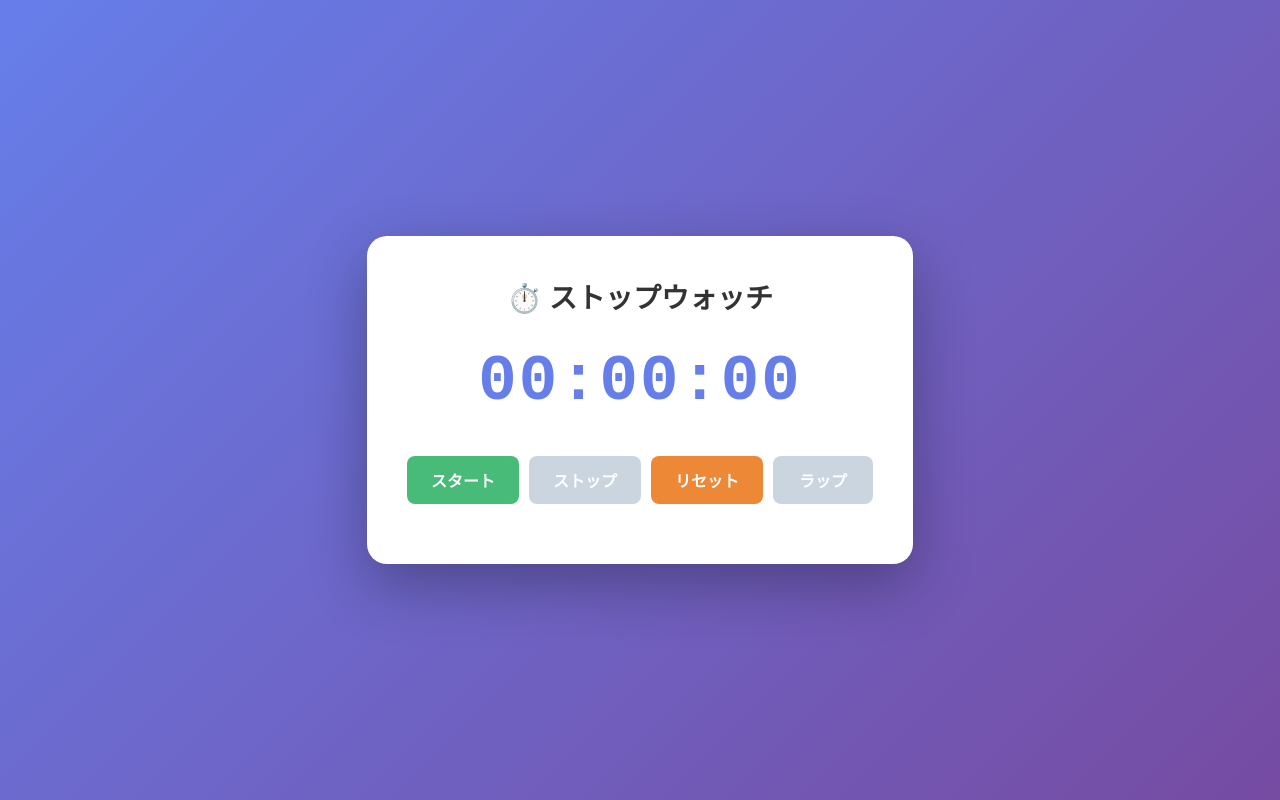
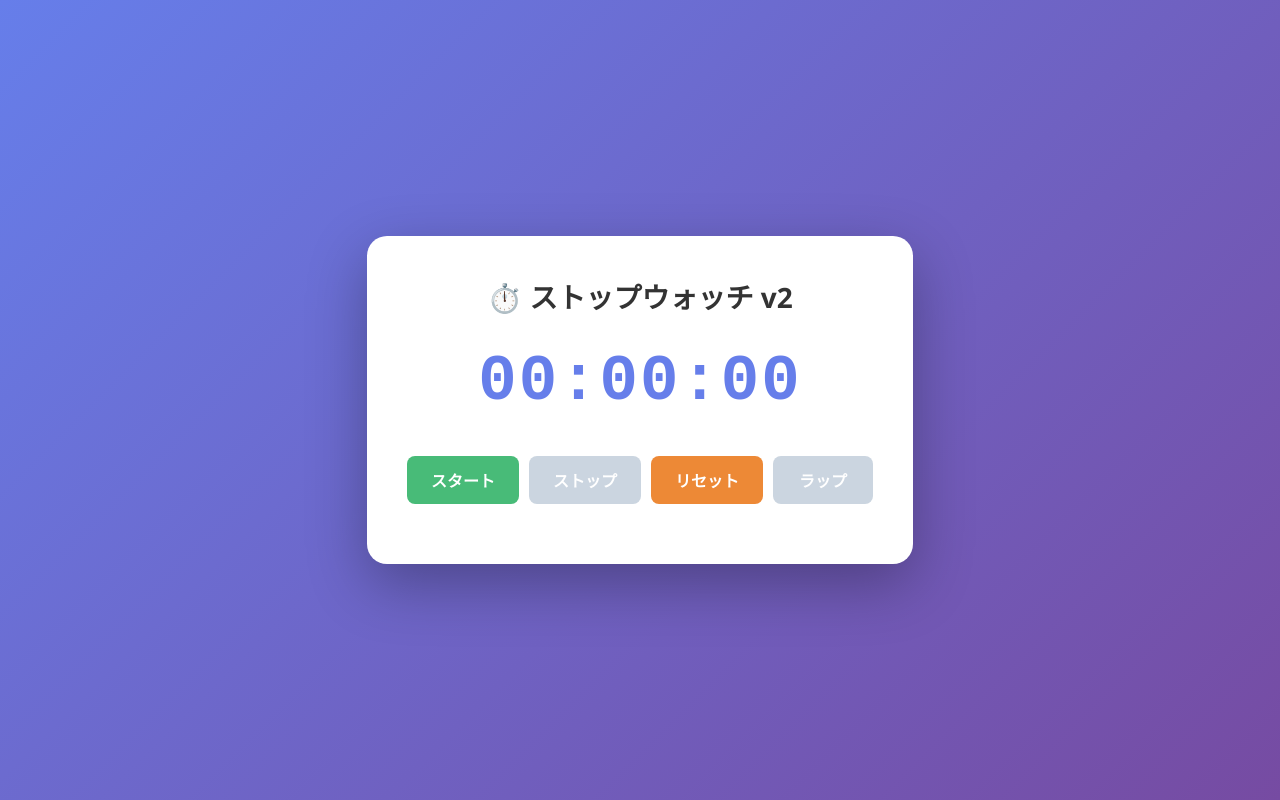
Before and after one commit to bigbee719/stopwatch-app, a website: page index.html in a window 1280 px wide. Drawn offline with Linux system fonts and the light colour scheme.

Commit message:
Test auto-deploy: update title to v2

```diff
--- a/index.html
+++ b/index.html
@@ -168,7 +168,7 @@
 </head>
 <body>
     <div class="container">
-        <h1>⏱️ ストップウォッチ</h1>
+        <h1>⏱️ ストップウォッチ v2</h1>
         <div class="display" id="display">00:00:00</div>
         <div class="controls">
             <button class="start-btn" id="startBtn" onclick="startTimer()">スタート</button>
```
